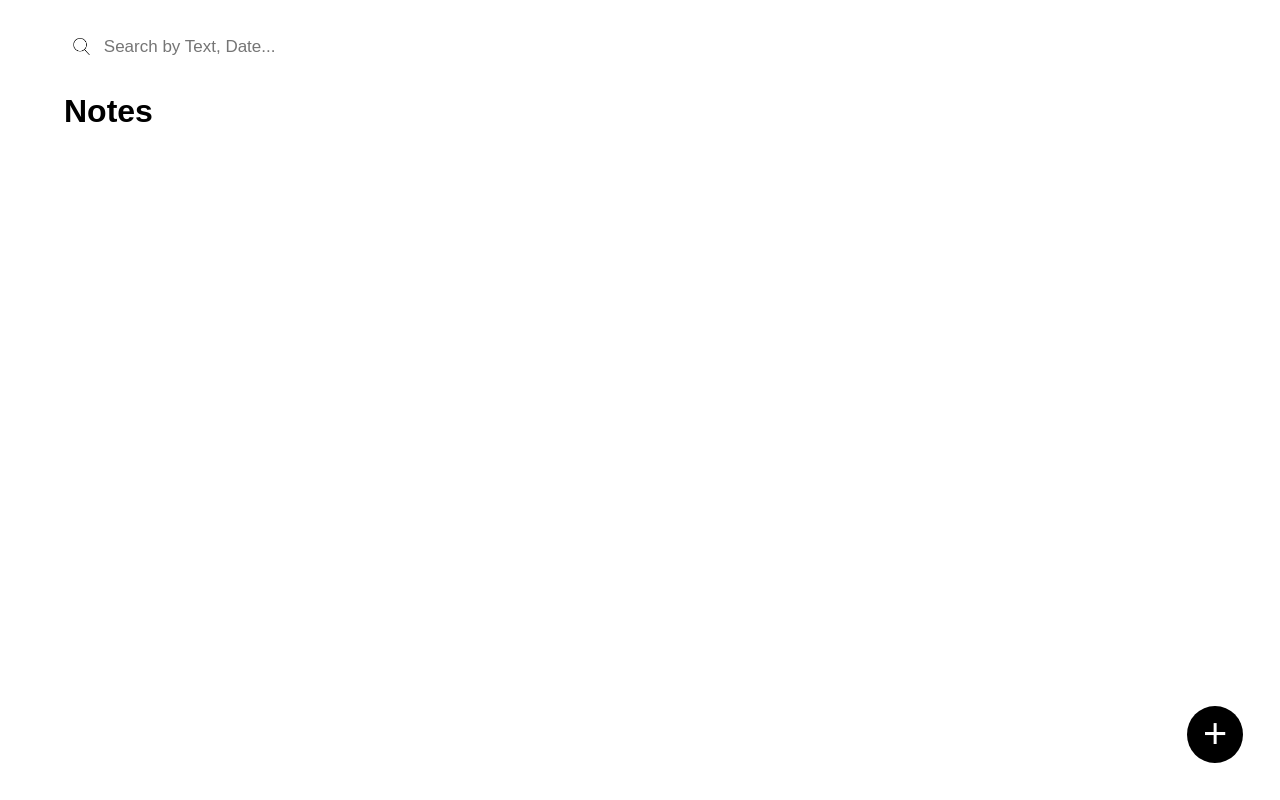
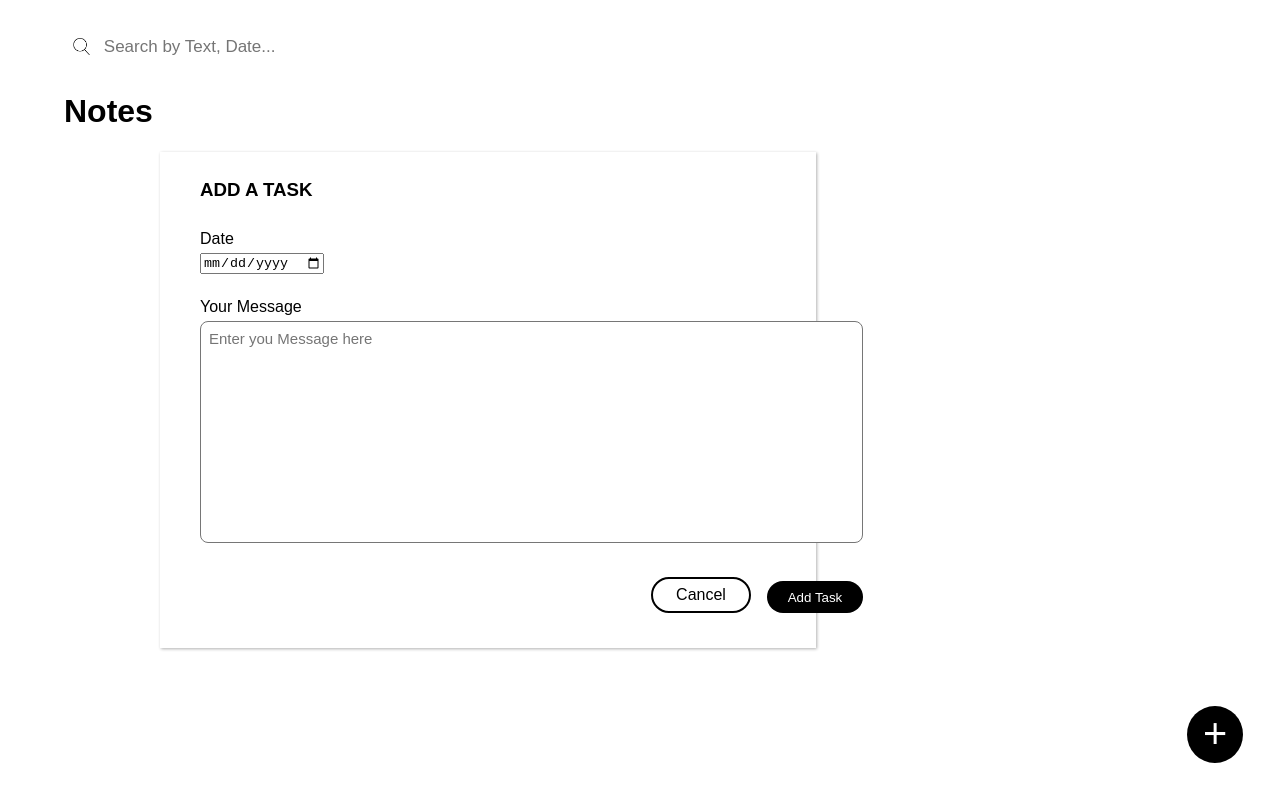
Before and after one commit to Websitedev7849/react-js, a React (Create React App) app: page /addTaskWindow in a window 1280 px wide. Built offline with nearby package versions, Linux system fonts and the light colour scheme.

Commit message:
switch from conditional template to react router, but didn't use Link component yet

```diff
--- a/package.json
+++ b/package.json
@@ -10,6 +10,7 @@
     "@testing-library/user-event": "^12.8.3",
     "react": "^17.0.2",
     "react-dom": "^17.0.2",
+    "react-router-dom": "^5.2.0",
     "react-scripts": "4.0.3",
     "web-vitals": "^1.1.2"
   },
--- a/src/AddTask.js
+++ b/src/AddTask.js
@@ -1,9 +1,7 @@
-const AddTask = ({openOrCloseAddTaskWindow}) => {
-
-
+const AddTask = () => {
 
     return (
-        <button className="add-task" onClick = {openOrCloseAddTaskWindow}>+</button>
+        <a className="add-task" href="/addTaskWindow">+</a>
     );
 }
 
--- a/src/AddTaskWindow.js
+++ b/src/AddTaskWindow.js
@@ -1,5 +1,5 @@
 import { useState } from "react";
-const AddTaskWindow = ({openOrCloseAddTaskWindow, tasks, useTasks}) => {
+const AddTaskWindow = ({tasks, useTasks}) => {
 
     let [date, setDate] = useState('');
     let [text, setText] = useState('');
@@ -16,8 +16,8 @@ const AddTaskWindow = ({openOrCloseAddTaskWindow, tasks, useTasks}) => {
         tasks.push(individualTask);
         useTasks(tasks);
 
-        // closing add task window on submit
-        openOrCloseAddTaskWindow();
+        //redirecting to homepage "/"
+        window.location.href = "/";
     };
 
     return (
@@ -36,7 +36,7 @@ const AddTaskWindow = ({openOrCloseAddTaskWindow, tasks, useTasks}) => {
                     placeholder="Enter you Message here"
                     onChange={(e) => { setText(e.target.value) }}></textarea>
                 </div>
-                <button className="form-cancel-btn" type="button" onClick={openOrCloseAddTaskWindow}>Cancel</button>
+                <a className="form-cancel-btn" href="/">Cancel</a>
                 <button className="form-submit-btn" type="submit">Add Task</button>
             </form>
         </section>
--- a/src/App.js
+++ b/src/App.js
@@ -1,4 +1,5 @@
 import { useState } from 'react';
+import {BrowserRouter as Router, Route, Switch} from 'react-router-dom'
 import  Navbar  from "./Navbar";
 import AddTask from "./AddTask";
 import Task from "./Task";
@@ -8,12 +9,6 @@ function App() {
 
 
   let [tasks, useTasks] = useState([]);
-
-  const [isAddTaskWindowOpen, setIsTaskWindowOpen] = useState(false);
-
-  const openOrCloseAddTaskWindow = () => {
-    isAddTaskWindowOpen? setIsTaskWindowOpen(false) : setIsTaskWindowOpen(true);
-  };
 
   const DeleteTask = (id) => {
     const newTasks = tasks.filter((task, index) => task.id !== id);
@@ -32,9 +27,20 @@ function App() {
     <div className="App">
       <section className="main">
         <Navbar setSearchWord = {setSearchWord} />
-        {!isAddTaskWindowOpen && <Task tasks={tasks.filter(task => filteredTask(task))} DeleteTask={ DeleteTask }/>}
-        {isAddTaskWindowOpen && <AddTaskWindow openOrCloseAddTaskWindow={openOrCloseAddTaskWindow} tasks={tasks} useTasks={useTasks} /> }
-        {!isAddTaskWindowOpen && <AddTask openOrCloseAddTaskWindow={openOrCloseAddTaskWindow}/> }
+
+        <Router>
+          <Switch>
+            <Route exact path="/">
+              <Task tasks={tasks.filter(task => filteredTask(task))} DeleteTask={ DeleteTask }/>
+            </Route>
+            <Route exact path="/addTaskWindow">
+              <AddTaskWindow tasks={tasks} useTasks={useTasks} />
+            </Route>
+          </Switch>
+        </Router>
+
+        <AddTask/>
+
       </section>
     </div>
   );
--- a/src/index.css
+++ b/src/index.css
@@ -132,9 +132,15 @@ body {
       }
 
       .form-cancel-btn{
-        margin: 2rem 7rem;
+        display: flex;
+        justify-content: center;
+        align-items: center;
+        margin: 1.9rem 7rem;
+        padding: -8px;
         border: 2px solid #000000;
         background: none;
+        color: #000000;
+        text-decoration: none;
       }
 
       .form-submit-btn{
@@ -149,6 +155,7 @@ body {
 
   /* <AddTask */
   .add-task{
+    text-decoration: none;
     position: fixed;
     bottom: 2.3rem;
     right: 2.3rem;
```
Also changed, not shown: 1 other file (tests, documents, lock files or other folders).
